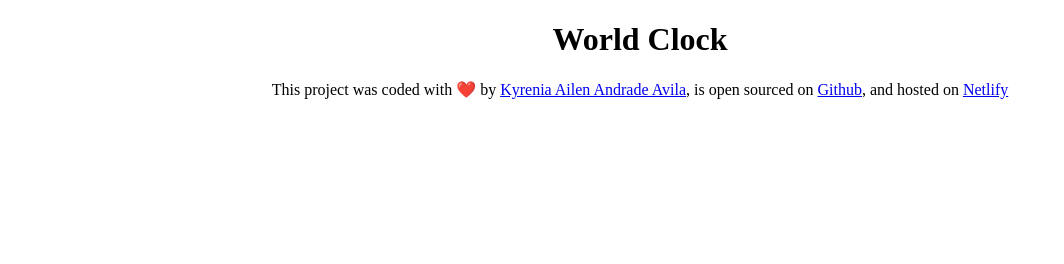
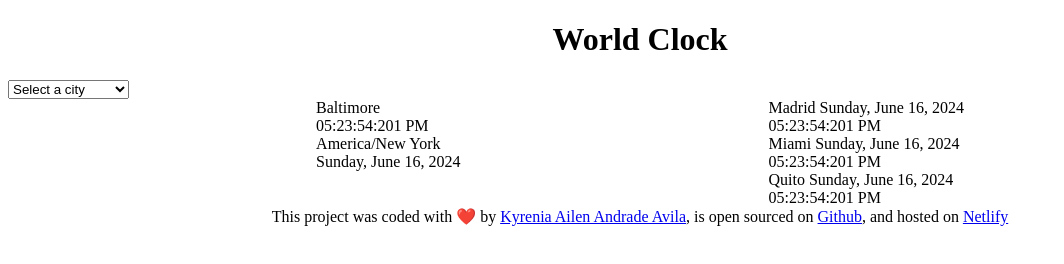
Before and after one commit to kaandradeavila/WorldClock-SheCodes, a plain HTML site: page index.html in a window 1280 px wide. Shown: the whole page, without its empty margins (0-1064 px from the left). Drawn offline with Linux system fonts and the light colour scheme.

Commit message:
Adding basic html structure with dummy data

```diff
--- a/index.html
+++ b/index.html
@@ -1,18 +1,61 @@
 <!DOCTYPE html>
 <html lang="en">
 <head>
-    <meta charset="UTF-8">
-    <meta name="viewport" content="width=device-width, initial-scale=1.0">
-    <title>World Clock</title>
-    <link rel="stylesheet" href="src/style.css">
+  <meta charset="UTF-8">
+  <meta name="viewport" content="width=device-width, initial-scale=1.0">
+  <title>World Clock</title>
+  <link rel="stylesheet" href="src/style.css">
 </head>
 <body>
+  <div class="container">
     <h1>World Clock</h1>
+    <select>
+        <option value="">Select a city</option>
+        <option value="current-location">Current Location</option>
+        <option value="san-francisco">San Francisco</option>
+        <option value="mexico-city">Mexico City</option>
+        <option value="tokyo">Tokyo</option>
+        <option value="sydney">Sydney</option>
+    </select>
+    <div class="row">
+      <div class="clocks col-2">
+        <span class="selected-city">
+          <div>Baltimore</div>
+          <div>05:23:54:201 PM</div>
+          <div>America/New York</div>
+          <div>Sunday, June 16, 2024</div>
+        </span>
+        <span class="other-cities">
+          <div class="row">
+            <div class="col-2">
+              <span>Madrid</span>
+              <span>Sunday, June 16, 2024</span>
+            </div>
+            <div>05:23:54:201 PM</div>
+          </div>
+          <div class="row">
+            <div class="col-2">
+              <span>Miami</span>
+              <span>Sunday, June 16, 2024</span>
+            </div>
+            <div>05:23:54:201 PM</div>
+          </div>
+          <div class="row">
+            <div class="col-2">
+              <span>Quito</span>
+              <span>Sunday, June 16, 2024</span>
+            </div>
+            <div>05:23:54:201 PM</div>
+          </div>
+        </span>
+      </div>
+    </div>
     <footer>This project was coded with ❤️ by
         <a href="https://github.com/kaandradeavila" target="_blank">Kyrenia Ailen Andrade Avila</a>, is open sourced on
         <a href="https://github.com/kaandradeavila/WorldClock-SheCodes" target="_blank">Github</a>, and hosted on
         <a href="https://kaandradeavila-world-clock.netlify.app/" target="_blank">Netlify</a>
     </footer>
     <script src="src/index.js"></script>
+  </div>
 </body>
 </html>
--- a/src/style.css
+++ b/src/style.css
@@ -1,5 +1,10 @@
 h1{
     text-align: center;
+}
+
+.clocks{
+    display: flex;
+    justify-content: space-evenly;
 }
 
 footer{
```
